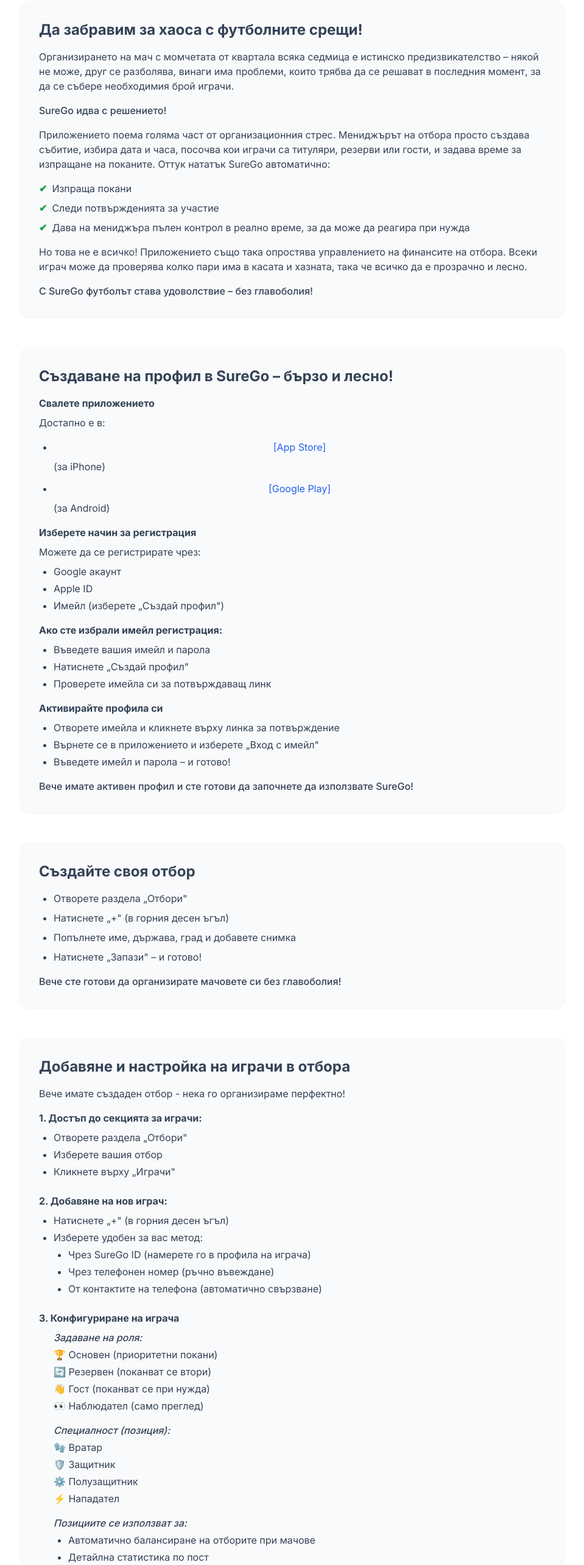
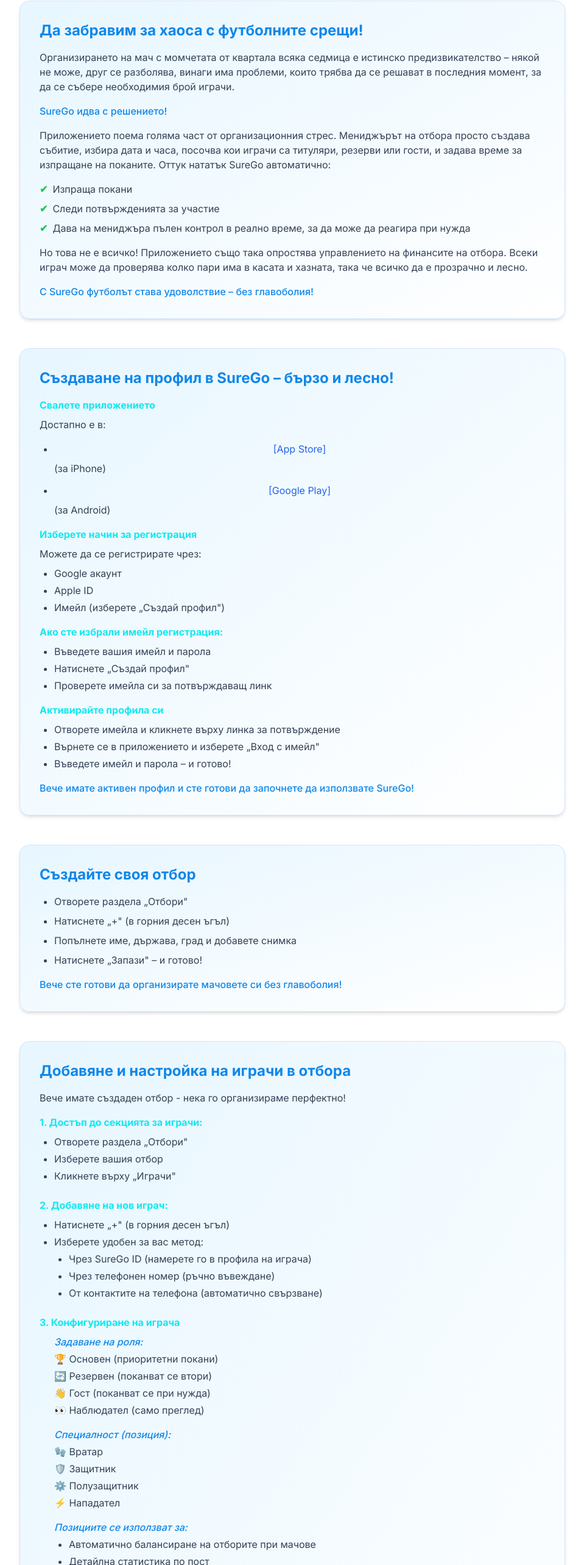
Before and after one commit to Timscore25/surego-play-easy-65, a React (Vite) app: page /instructions in a window 1280 px wide. Shown: the part 199-2765 px from the top of the page at 61% size, without its empty margins (160-1119 px from the left). Built offline with nearby package versions, Linux system fonts and the light colour scheme.

Commit message:
Style instructions page
Apply the theme of the first page to the instructions page.

```diff
--- a/src/pages/Instructions.tsx
+++ b/src/pages/Instructions.tsx
@@ -15,44 +15,44 @@ const Instructions = () => {
 
           <div className="max-w-4xl mx-auto space-y-12">
             {/* Section 1 */}
-            <section className="bg-gray-50 rounded-lg p-6 md:p-8 shadow-sm">
-              <h2 className="text-xl md:text-2xl font-bold mb-4">Да забравим за хаоса с футболните срещи!</h2>
+            <section className="bg-gradient-to-br from-[#E7F6FF] to-white rounded-lg p-6 md:p-8 shadow-md border border-[#D3E4FD]">
+              <h2 className="text-xl md:text-2xl font-bold mb-4 text-[#0f87e9]">Да забравим за хаоса с футболните срещи!</h2>
               <p className="mb-4">Организирането на мач с момчетата от квартала всяка седмица е истинско предизвикателство – някой не може, друг се разболява, винаги има проблеми, които трябва да се решават в последния момент, за да се събере необходимия брой играчи.</p>
-              <p className="mb-4 font-medium">SureGo идва с решението!</p>
+              <p className="mb-4 font-medium text-[#0f87e9]">SureGo идва с решението!</p>
               <p className="mb-4">Приложението поема голяма част от организационния стрес. Мениджърът на отбора просто създава събитие, избира дата и часа, посочва кои играчи са титуляри, резерви или гости, и задава време за изпращане на поканите. Оттук нататък SureGo автоматично:</p>
               <ul className="list-none space-y-2 mb-4">
                 <li className="flex items-start">
-                  <span className="text-green-600 font-bold mr-2">✔</span>
+                  <span className="text-green-500 font-bold mr-2 flex-shrink-0">✔</span>
                   <span>Изпраща покани</span>
                 </li>
                 <li className="flex items-start">
-                  <span className="text-green-600 font-bold mr-2">✔</span>
+                  <span className="text-green-500 font-bold mr-2 flex-shrink-0">✔</span>
                   <span>Следи потвържденията за участие</span>
                 </li>
                 <li className="flex items-start">
-                  <span className="text-green-600 font-bold mr-2">✔</span>
+                  <span className="text-green-500 font-bold mr-2 flex-shrink-0">✔</span>
                   <span>Дава на мениджъра пълен контрол в реално време, за да може да реагира при нужда</span>
                 </li>
               </ul>
               <p>Но това не е всичко! Приложението също така опростява управлението на финансите на отбора. Всеки играч може да проверява колко пари има в касата и хазната, така че всичко да е прозрачно и лесно.</p>
-              <p className="font-medium mt-4">С SureGo футболът става удоволствие – без главоболия!</p>
+              <p className="font-medium mt-4 text-[#0f87e9]">С SureGo футболът става удоволствие – без главоболия!</p>
             </section>
 
             {/* Section 2 */}
-            <section className="bg-gray-50 rounded-lg p-6 md:p-8 shadow-sm">
-              <h2 className="text-xl md:text-2xl font-bold mb-4">Създаване на профил в SureGo – бързо и лесно!</h2>
+            <section className="bg-gradient-to-br from-[#E7F6FF] to-white rounded-lg p-6 md:p-8 shadow-md border border-[#D3E4FD]">
+              <h2 className="text-xl md:text-2xl font-bold mb-4 text-[#0f87e9]">Създаване на профил в SureGo – бързо и лесно!</h2>
               <div className="space-y-4">
                 <div>
-                  <h3 className="font-bold mb-2">Свалете приложението</h3>
+                  <h3 className="font-bold mb-2 text-[#12e8f0]">Свалете приложението</h3>
                   <p>Достапно е в:</p>
                   <ul className="list-disc ml-6 space-y-1 mt-2">
-                    <li><a href="#" className="text-blue-600 hover:underline">[App Store]</a> (за iPhone)</li>
-                    <li><a href="#" className="text-blue-600 hover:underline">[Google Play]</a> (за Android)</li>
+                    <li><a href="#" className="text-blue-600 hover:underline hover:text-[#0f87e9] transition-colors">[App Store]</a> (за iPhone)</li>
+                    <li><a href="#" className="text-blue-600 hover:underline hover:text-[#0f87e9] transition-colors">[Google Play]</a> (за Android)</li>
                   </ul>
                 </div>
 
                 <div>
-                  <h3 className="font-bold mb-2">Изберете начин за регистрация</h3>
+                  <h3 className="font-bold mb-2 text-[#12e8f0]">Изберете начин за регистрация</h3>
                   <p>Можете да се регистрирате чрез:</p>
                   <ul className="list-disc ml-6 space-y-1 mt-2">
                     <li>Google акаунт</li>
@@ -62,7 +62,7 @@ const Instructions = () => {
                 </div>
 
                 <div>
-                  <h3 className="font-bold mb-2">Ако сте избрали имейл регистрация:</h3>
+                  <h3 className="font-bold mb-2 text-[#12e8f0]">Ако сте избрали имейл регистрация:</h3>
                   <ul className="list-disc ml-6 space-y-1 mt-2">
                     <li>Въведете вашия имейл и парола</li>
                     <li>Натиснете „Създай профил"</li>
@@ -71,7 +71,7 @@ const Instructions = () => {
                 </div>
 
                 <div>
-                  <h3 className="font-bold mb-2">Активирайте профила си</h3>
+                  <h3 className="font-bold mb-2 text-[#12e8f0]">Активирайте профила си</h3>
                   <ul className="list-disc ml-6 space-y-1 mt-2">
                     <li>Отворете имейла и кликнете върху линка за потвърждение</li>
                     <li>Върнете се в приложението и изберете „Вход с имейл"</li>
@@ -79,30 +79,30 @@ const Instructions = () => {
                   </ul>
                 </div>
 
-                <p className="font-medium">Вече имате активен профил и сте готови да започнете да използвате SureGo!</p>
+                <p className="font-medium text-[#0f87e9]">Вече имате активен профил и сте готови да започнете да използвате SureGo!</p>
               </div>
             </section>
 
             {/* Section 3 */}
-            <section className="bg-gray-50 rounded-lg p-6 md:p-8 shadow-sm">
-              <h2 className="text-xl md:text-2xl font-bold mb-4">Създайте своя отбор</h2>
+            <section className="bg-gradient-to-br from-[#E7F6FF] to-white rounded-lg p-6 md:p-8 shadow-md border border-[#D3E4FD]">
+              <h2 className="text-xl md:text-2xl font-bold mb-4 text-[#0f87e9]">Създайте своя отбор</h2>
               <ul className="list-disc ml-6 space-y-2 mt-2">
                 <li>Отворете раздела „Отбори"</li>
                 <li>Натиснете „+" (в горния десен ъгъл)</li>
                 <li>Попълнете име, държава, град и добавете снимка</li>
                 <li>Натиснете „Запази" – и готово!</li>
               </ul>
-              <p className="font-medium mt-4">Вече сте готови да организирате мачовете си без главоболия!</p>
+              <p className="font-medium mt-4 text-[#0f87e9]">Вече сте готови да организирате мачовете си без главоболия!</p>
             </section>
 
             {/* Section 4 */}
-            <section className="bg-gray-50 rounded-lg p-6 md:p-8 shadow-sm">
-              <h2 className="text-xl md:text-2xl font-bold mb-4">Добавяне и настройка на играчи в отбора</h2>
+            <section className="bg-gradient-to-br from-[#E7F6FF] to-white rounded-lg p-6 md:p-8 shadow-md border border-[#D3E4FD]">
+              <h2 className="text-xl md:text-2xl font-bold mb-4 text-[#0f87e9]">Добавяне и настройка на играчи в отбора</h2>
               <p className="mb-4">Вече имате създаден отбор - нека го организираме перфектно!</p>
 
               <div className="space-y-6">
                 <div>
-                  <h3 className="font-bold mb-2">1. Достъп до секцията за играчи:</h3>
+                  <h3 className="font-bold mb-2 text-[#12e8f0]">1. Достъп до секцията за играчи:</h3>
                   <ul className="list-disc ml-6 space-y-1 mt-2">
                     <li>Отворете раздела „Отбори"</li>
                     <li>Изберете вашия отбор</li>
@@ -111,7 +111,7 @@ const Instructions = () => {
                 </div>
 
                 <div>
-                  <h3 className="font-bold mb-2">2. Добавяне на нов играч:</h3>
+                  <h3 className="font-bold mb-2 text-[#12e8f0]">2. Добавяне на нов играч:</h3>
                   <ul className="list-disc ml-6 space-y-1 mt-2">
                     <li>Натиснете „+" (в горния десен ъгъл)</li>
                     <li>
@@ -126,11 +126,11 @@ const Instructions = () => {
                 </div>
 
                 <div>
-                  <h3 className="font-bold mb-2">3. Конфигуриране на играча</h3>
+                  <h3 className="font-bold mb-2 text-[#12e8f0]">3. Конфигуриране на играча</h3>
 
                   <div className="ml-6 space-y-4">
                     <div>
-                      <p className="font-medium italic">Задаване на роля:</p>
+                      <p className="font-medium italic text-[#0f87e9]">Задаване на роля:</p>
                       <ul className="list-none space-y-1 mt-1">
                         <li>🏆 Основен (приоритетни покани)</li>
                         <li>🔄 Резервен (поканват се втори)</li>
@@ -140,7 +140,7 @@ const Instructions = () => {
                     </div>
 
                     <div>
-                      <p className="font-medium italic">Специалност (позиция):</p>
+                      <p className="font-medium italic text-[#0f87e9]">Специалност (позиция):</p>
                       <ul className="list-none space-y-1 mt-1">
                         <li>🧤 Вратар</li>
                         <li>🛡️ Защитник</li>
@@ -150,7 +150,7 @@ const Instructions = () => {
                     </div>
 
                     <div>
-                      <p className="font-medium italic">Позициите се използват за:</p>
+                      <p className="font-medium italic text-[#0f87e9]">Позициите се използват за:</p>
                       <ul className="list-disc ml-6 space-y-1 mt-1">
                         <li>Автоматично балансиране на отборите при мачове</li>
                         <li>Детайлна статистика по пост</li>
@@ -161,12 +161,12 @@ const Instructions = () => {
                 </div>
 
                 <div>
-                  <h3 className="font-bold mb-2">4. Ако играчът все още не е в SureGo:</h3>
+                  <h3 className="font-bold mb-2 text-[#12e8f0]">4. Ако играчът все още не е в SureGo:</h3>
                   <p className="ml-6">Можете да му изпратите инвайт линк по SMS, имейл или месинджър – той ще получи директна връзка за изтегляне на приложението и регистрация.</p>
                 </div>
 
                 <div>
-                  <h3 className="font-bold mb-2">5. Допълнителни възможности:</h3>
+                  <h3 className="font-bold mb-2 text-[#12e8f0]">5. Допълнителни възможности:</h3>
                   <ul className="list-disc ml-6 space-y-1 mt-1">
                     <li>Редактиране на профили по-късно</li>
                     <li>Промяна на позиции и роли</li>
@@ -175,8 +175,8 @@ const Instructions = () => {
                 </div>
               </div>
 
-              <div className="mt-6 bg-yellow-50 p-4 rounded-md">
-                <p className="font-bold">🌟 След като конфигурирате играчите, ще можете:</p>
+              <div className="mt-6 bg-gradient-to-r from-[#fff9e6] to-[#fffdf5] p-4 rounded-md border border-[#fec000]/30">
+                <p className="font-bold text-[#fec000]">🌟 След като конфигурирате играчите, ще можете:</p>
                 <ul className="list-disc ml-6 space-y-1 mt-2">
                   <li>Да получавате автоматични предложения за оптимални състави</li>
                   <li>Да следите производителността по позиции</li>
@@ -187,12 +187,12 @@ const Instructions = () => {
             </section>
 
             {/* Section 5 */}
-            <section className="bg-gray-50 rounded-lg p-6 md:p-8 shadow-sm">
-              <h2 className="text-xl md:text-2xl font-bold mb-4">Създаване на футболно събитие в SureGo</h2>
+            <section className="bg-gradient-to-br from-[#E7F6FF] to-white rounded-lg p-6 md:p-8 shadow-md border border-[#D3E4FD]">
+              <h2 className="text-xl md:text-2xl font-bold mb-4 text-[#0f87e9]">Създаване на футболно събитие в SureGo</h2>
 
               <div className="space-y-6">
                 <div>
-                  <h3 className="font-bold mb-2">1. Стартиране на ново събитие:</h3>
+                  <h3 className="font-bold mb-2 text-[#12e8f0]">1. Стартиране на ново събитие:</h3>
                   <ul className="list-disc ml-6 space-y-1 mt-1">
                     <li>От екрана на отбора изберете „Събития"</li>
                     <li>Натиснете „+" (горен десен ъгъл)</li>
@@ -200,7 +200,7 @@ const Instructions = () => {
                 </div>
 
                 <div>
-                  <h3 className="font-bold mb-2">2. Основна информация:</h3>
+                  <h3 className="font-bold mb-2 text-[#12e8f0]">2. Основна информация:</h3>
                   <ul className="list-disc ml-6 space-y-1 mt-1">
                     <li>Въведете име и описание на събитието</li>
                     <li>Добавете място (с възможност за точна локация чрез „Карта" бутон)</li>
@@ -209,22 +209,22 @@ const Instructions = () => {
                 </div>
 
                 <div>
-                  <h3 className="font-bold mb-2">3. Настройки на мача:</h3>
+                  <h3 className="font-bold mb-2 text-[#12e8f0]">3. Настройки на мача:</h3>
                   <ul className="list-disc ml-6 space-y-1 mt-1">
                     <li>Изберете дата и начален час</li>
                     <li>Задайте продължителност (в минути)</li>
                     <li>
                       Изберете повторяемост:
                       <ul className="list-none ml-4 space-y-1 mt-1">
-                        <li><span className="text-blue-500">🔹</span> Еднократно (само за този ден)</li>
-                        <li><span className="text-blue-500">🔹</span> Ежеседмично (автоматично повторение)</li>
+                        <li><span className="text-[#0f87e9]">🔹</span> Еднократно (само за този ден)</li>
+                        <li><span className="text-[#0f87e9]">🔹</span> Ежеседмично (автоматично повторение)</li>
                       </ul>
                     </li>
                     <li>
                       Посочете брой отбори:
                       <ul className="list-none ml-4 space-y-1 mt-1">
-                        <li><span className="font-medium">1 отбор</span> (игра срещу външен отбор - въведете име)</li>
-                        <li><span className="font-medium">2 отбора</span> (вътрешен мач между играчите ви)</li>
+                        <li><span className="font-medium text-[#0f87e9]">1 отбор</span> (игра срещу външен отбор - въведете име)</li>
+                        <li><span className="font-medium text-[#0f87e9]">2 отбора</span> (вътрешен мач между играчите ви)</li>
                       </ul>
                     </li>
                     <li>Задайте минимален брой играчи</li>
@@ -232,33 +232,33 @@ const Instructions = () => {
                 </div>
 
                 <div>
-                  <h3 className="font-bold mb-2">4. Покани за играчи:</h3>
+                  <h3 className="font-bold mb-2 text-[#12e8f0]">4. Покани за играчи:</h3>
                   <ul className="list-disc ml-6 space-y-1 mt-1">
                     <li>
                       Настройте времеви интервали за покани:
                       <ul className="list-none ml-4 space-y-1 mt-1">
-                        <li><span className="font-medium">⏰ Основни играчи</span> (първи получават покана)</li>
-                        <li><span className="font-medium">⏰ Резерви</span> (получават след основните)</li>
-                        <li><span className="font-medium">⏰ Гости</span> (получават последни)</li>
+                        <li><span className="font-medium text-[#0f87e9]">⏰ Основни играчи</span> (първи получават покана)</li>
+                        <li><span className="font-medium text-[#0f87e9]">⏰ Резерви</span> (получават след основните)</li>
+                        <li><span className="font-medium text-[#0f87e9]">⏰ Гости</span> (получават последни)</li>
                       </ul>
                     </li>
                     <li>
                       Задайте краен срок за потвърждение:
                       <ul className="list-none ml-4 space-y-1 mt-1">
-                        <li><span className="font-medium">📅</span> Ако не се събере достатъчно играчи до този момент, събитието се отменя автоматично</li>
+                        <li><span className="font-medium text-[#0f87e9]">📅</span> Ако не се събере достатъчно играчи до този момент, събитието се отменя автоматично</li>
                       </ul>
                     </li>
                   </ul>
                 </div>
 
                 <div>
-                  <h3 className="font-bold mb-2">5. Финанси и допълнения:</h3>
+                  <h3 className="font-bold mb-2 text-[#12e8f0]">5. Финанси и допълнения:</h3>
                   <ul className="list-disc ml-6 space-y-1 mt-1">
                     <li>
                       Въведете цена за участие (по избор):
                       <ul className="list-none ml-4 space-y-1 mt-1">
-                        <li><span className="font-medium">💰</span> Възможност за закръгляване на сумата (остатъкът отива в хазната)</li>
-                        <li><span className="font-medium">🎫</span> Безплатен вариант (ако желаете)</li>
+                        <li><span className="font-medium text-[#0f87e9]">💰</span> Възможност за закръгляване на сумата (остатъкът отива в хазната)</li>
+                        <li><span className="font-medium text-[#0f87e9]">🎫</span> Безплатен вариант (ако желаете)</li>
                       </ul>
                     </li>
                     <li>Добавете бележки (по избор)</li>
@@ -268,10 +268,10 @@ const Instructions = () => {
               </div>
 
               <div className="mt-6">
-                <p className="font-bold">✅ Готово! Събитието е активно и поканите са изпратени според зададените настройки.</p>
+                <p className="font-bold text-[#0f87e9]">✅ Готово! Събитието е активно и поканите са изпратени според зададените настройки.</p>
 
-                <div className="bg-yellow-50 p-4 rounded-md mt-4">
-                  <p className="font-bold">🌟 Допълнителни възможности:</p>
+                <div className="bg-gradient-to-r from-[#fff9e6] to-[#fffdf5] p-4 rounded-md mt-4 border border-[#fec000]/30">
+                  <p className="font-bold text-[#fec000]">🌟 Допълнителни възможности:</p>
                   <ul className="list-disc ml-6 space-y-1 mt-2">
                     <li>Автоматично балансиране на отборите (ако е вътрешен мач)</li>
                     <li>Проследяване на потвърждения в реално време</li>
@@ -285,12 +285,12 @@ const Instructions = () => {
             </section>
 
             {/* Section 6 */}
-            <section className="bg-gray-50 rounded-lg p-6 md:p-8 shadow-sm">
-              <h2 className="text-xl md:text-2xl font-bold mb-4">Управление на плащанията за събитие</h2>
+            <section className="bg-gradient-to-br from-[#E7F6FF] to-white rounded-lg p-6 md:p-8 shadow-md border border-[#D3E4FD]">
+              <h2 className="text-xl md:text-2xl font-bold mb-4 text-[#0f87e9]">Управление на плащанията за събитие</h2>
 
               <div className="space-y-6">
                 <div>
-                  <h3 className="font-bold mb-2">Процес на регистрация на плащания:</h3>
+                  <h3 className="font-bold mb-2 text-[#12e8f0]">Процес на регистрация на плащания:</h3>
                   <ol className="list-decimal ml-6 space-y-1 mt-2">
                     <li>Отворете желаното събитие като го изберете от предстоящи или минали</li>
                     <li>Натиснете бутона "$" в горния десен ъгъл</li>
@@ -298,7 +298,7 @@ const Instructions = () => {
                 </div>
 
                 <div>
-                  <h3 className="font-bold mb-2">3. Екран за управление на плащания:</h3>
+                  <h3 className="font-bold mb-2 text-[#12e8f0]">3. Екран за управление на плащания:</h3>
                   <ul className="list-disc ml-6 space-y-1 mt-2">
                     <li>Виждате списък с всички участници</li>
                     <li>В горната част се показва сумата за плащане (която може да се редактира)</li>
@@ -313,7 +313,7 @@ const Instructions = () => {
                 </div>
 
                 <div>
-                  <h3 className="font-bold mb-2">4. Завършване на процеса:</h3>
+                  <h3 className="font-bold mb-2 text-[#12e8f0]">4. Завършване на процеса:</h3>
                   <ol className="list-decimal ml-6 space-y-1 mt-2">
                     <li>Натиснете червения бутон в горния десен ъгъл</li>
                     <li>
@@ -329,7 +329,7 @@ const Instructions = () => {
                 </div>
 
                 <div>
-                  <h3 className="font-bold mb-2">Допълнителна информация:</h3>
+                  <h3 className="font-bold mb-2 text-[#12e8f0]">Допълнителна информация:</h3>
                   <ul className="list-disc ml-6 space-y-1 mt-2">
                     <li>
                       Ако има играчи, които не са платили, системата проверява:
@@ -342,7 +342,7 @@ const Instructions = () => {
                 </div>
 
                 <div>
-                  <h3 className="font-bold mb-2">Предимства на системата:</h3>
+                  <h3 className="font-bold mb-2 text-[#12e8f0]">Предимства на системата:</h3>
                   <ul className="list-disc ml-6 space-y-1 mt-2">
                     <li>Удобно управление на плащанията без необходимост от връщане на ресто</li>
                     <li>Пълна финансова прозрачност</li>
@@ -351,8 +351,8 @@ const Instructions = () => {
                 </div>
               </div>
 
-              <div className="mt-6 bg-yellow-50 p-4 rounded-md">
-                <p><span className="font-bold">Пример:</span> Ако играч плати 20 лв. вместо 15 лв., оставащите 5 лв. се запазват в неговия баланс за следващи събития.</p>
+              <div className="mt-6 bg-gradient-to-r from-[#fff9e6] to-[#fffdf5] p-4 rounded-md border border-[#fec000]/30">
+                <p><span className="font-bold text-[#fec000]">Пример:</span> Ако играч плати 20 лв. вместо 15 лв., оставащите 5 лв. се запазват в неговия баланс за следващи събития.</p>
                 <p className="mt-2">Всички играчи имат достъп до своя баланс и история на плащанията, което гарантира прозрачност.</p>
               </div>
             </section>
```
